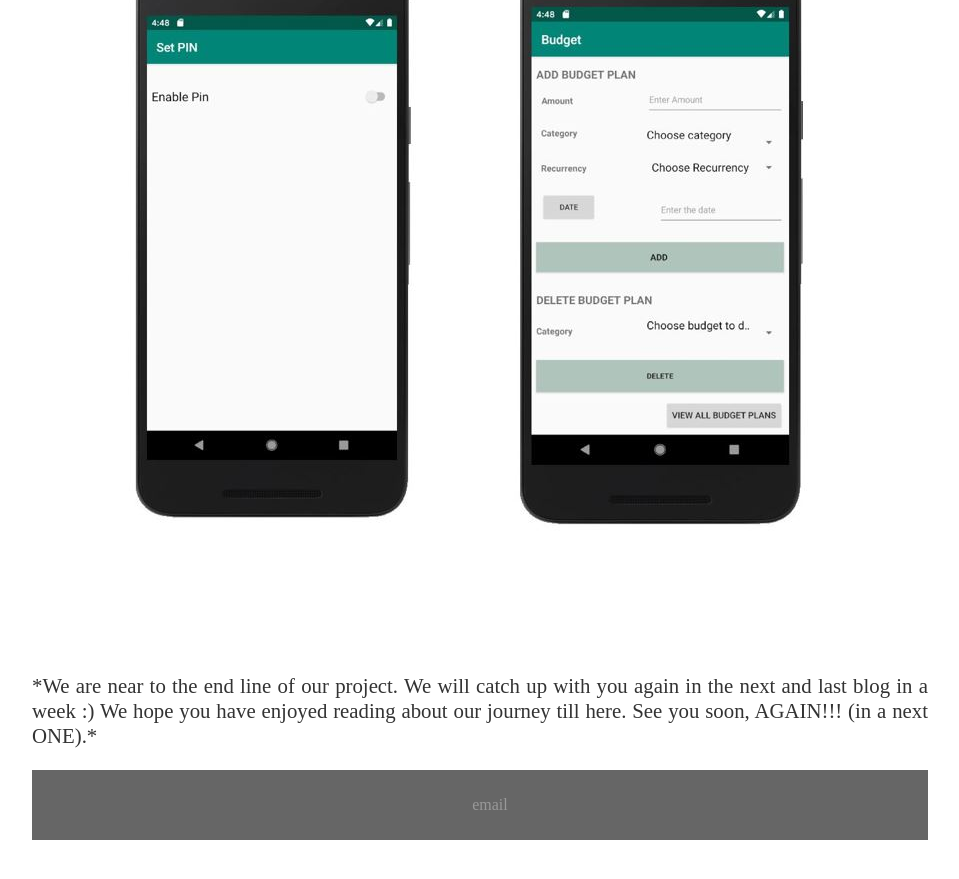
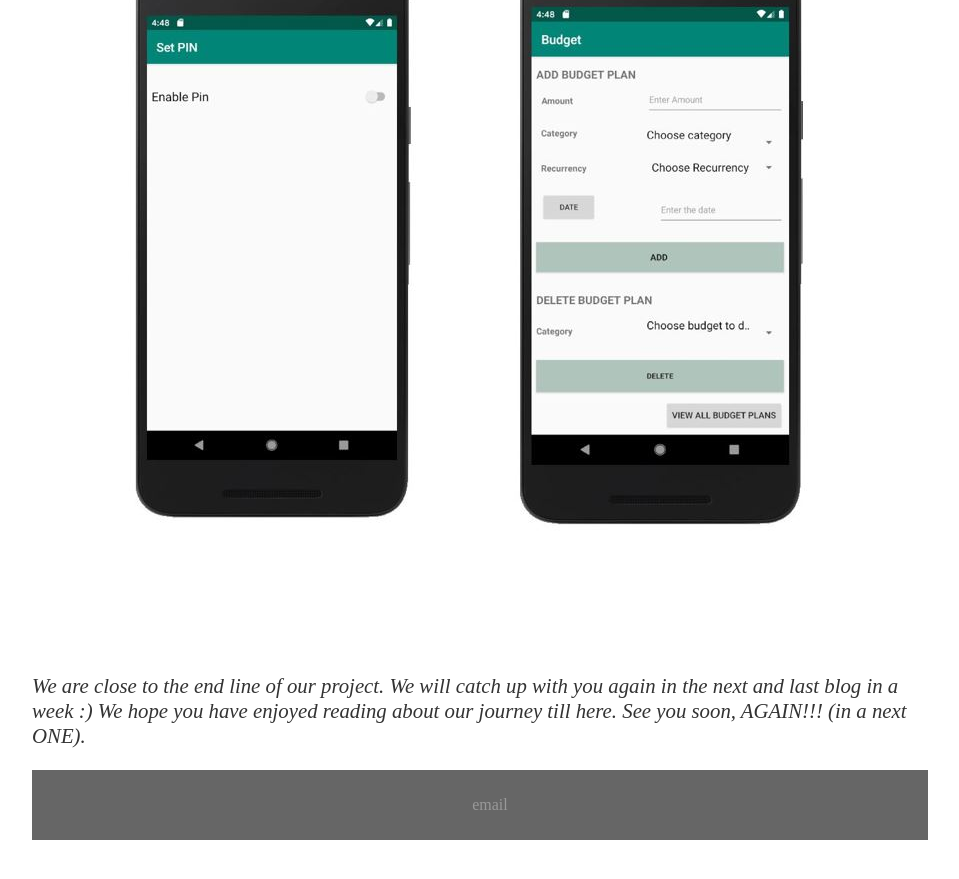
Before and after one commit to NadeemNicoR/TeamProjects, a Jekyll site: the page built from docs/_posts/2019-06-25-ISEE-2019-Beta-Prototype.md, in a window 1280 px wide and 900 px high, scrolled down 9377 px. Shown: the top 879 px of the window, without its empty margins (160-1119 px from the left). Built offline with Jekyll 4.4.1, drawn with Linux system fonts in a browser that asks for light colours; our own code applies the rules of GitHub Pages for plain Markdown files; a file with an impossible date is left out.

Commit message:
2019-06-25-ISEE-2019-Beta-Prototype.md

```diff
--- a/docs/_posts/2019-06-25-ISEE-2019-Beta-Prototype.md
+++ b/docs/_posts/2019-06-25-ISEE-2019-Beta-Prototype.md
@@ -184,9 +184,7 @@ Take a look at our **Beta Prototype**.
 
 <br>
 
-<p class="justify">
 
-*We are near to the end line of our project. We will catch up with you again in the next and last blog in a week :)
+
+*We are close to the end line of our project. We will catch up with you again in the next and last blog in a week :)
 We hope you have enjoyed reading about our journey till here. See you soon, AGAIN!!! (in a next ONE).*
-
-</p>
```
